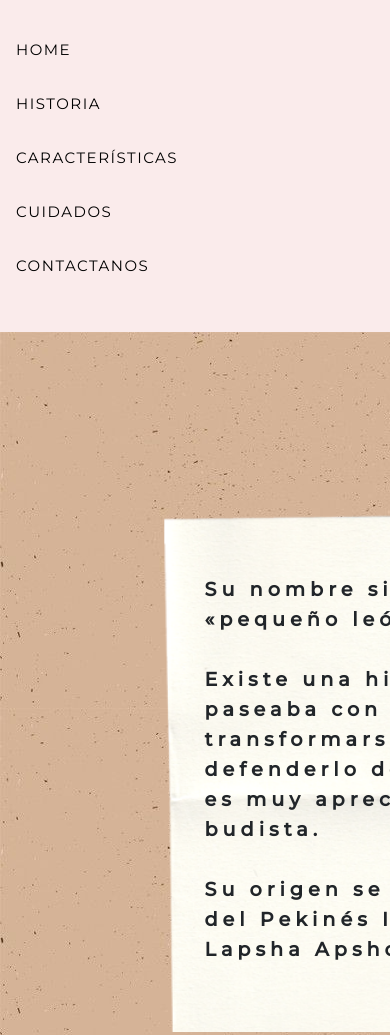
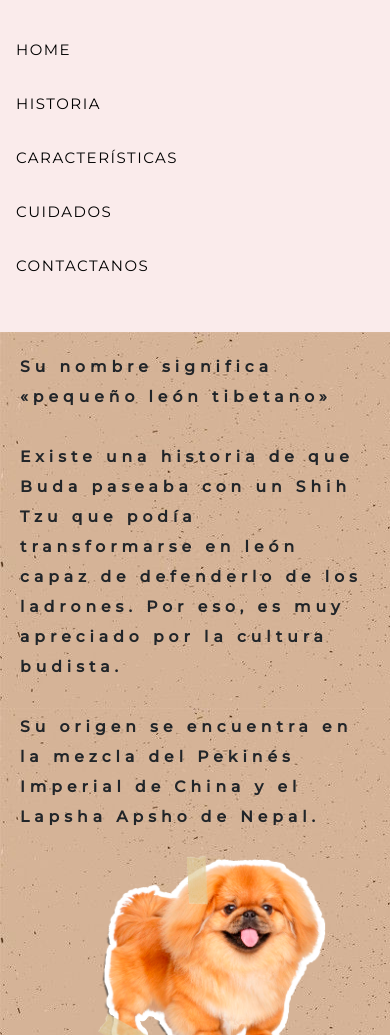
Before and after one commit to JenC1109/jenniferclaps-segundapreentrega, a website: page historia.html in a window 390 px wide. Shown: the top 1035 px of the page. Drawn offline with nearby package versions, Linux system fonts and the light colour scheme; files that its build step writes are made by us from their sources.

Commit message:
first coment

```diff
--- a/scss/_media-queries.scss
+++ b/scss/_media-queries.scss
@@ -15,6 +15,25 @@
       section {display:inline-block;}
       .dog-home {display:none;}
       .vacum-home{width:100%;}
+      .main-hist-grid{width:100%; display:flex; flex-direction:column; grid-template-areas:
+        "titulo"
+        "text-one-hist"
+        "img-text-one"
+        "img-text-two"
+        "text-two-hist"
+        "text-three-hist"
+        "img-text-three"
+        "img-text-four"
+        "text-four-hist"
+        "text-five-hist"
+        "img-text-five"
+        "img-text-six"
+        "text-six-hist"
+        "text-seven-hist"
+        "img-text-seven" ;}
+    [class*="text-"]{background:none; padding: 0;font-size: small;font-weight: 100px;line-height: 5px;}
+    [class*="img-"]{width: 100%;margin: 0;padding: 0;align-items: center;}
+    .main-hist-grid p{margin:0;width: 100%;text-align: left;padding: 20px;}
       .animate__animated{display:none;}
       .main-caract{width:100%; display:flex; flex-direction:column; margin:0; padding:0;}
       [class*="content-"]{margin:0;}
--- a/scss/index.scss
+++ b/scss/index.scss
@@ -123,7 +123,7 @@ $estilos-cards-home: (
 .body-index{
     width: 100%;
     background-image:
-    url('./images/flowers.jpg');
+    url('images/flowers.jpg');
     background-repeat: no-repeat;
     background-attachment: fixed;
     background-size: cover;
@@ -236,7 +236,7 @@ $estilos-cards-home: (
 
 
 .barf{
-    background-image: url('/images/perro\ shih\ tzu\ junto\ a\ unos\ tomates.avif');
+    background-image: url('images\perro\ shih\ tzu\ junto\ a\ unos\ tomates.avif');
     background-repeat: map-get($estilos-cards-home , brepeat);
     background-size:  map-get($estilos-cards-home , size);
     width: 500px;
```
